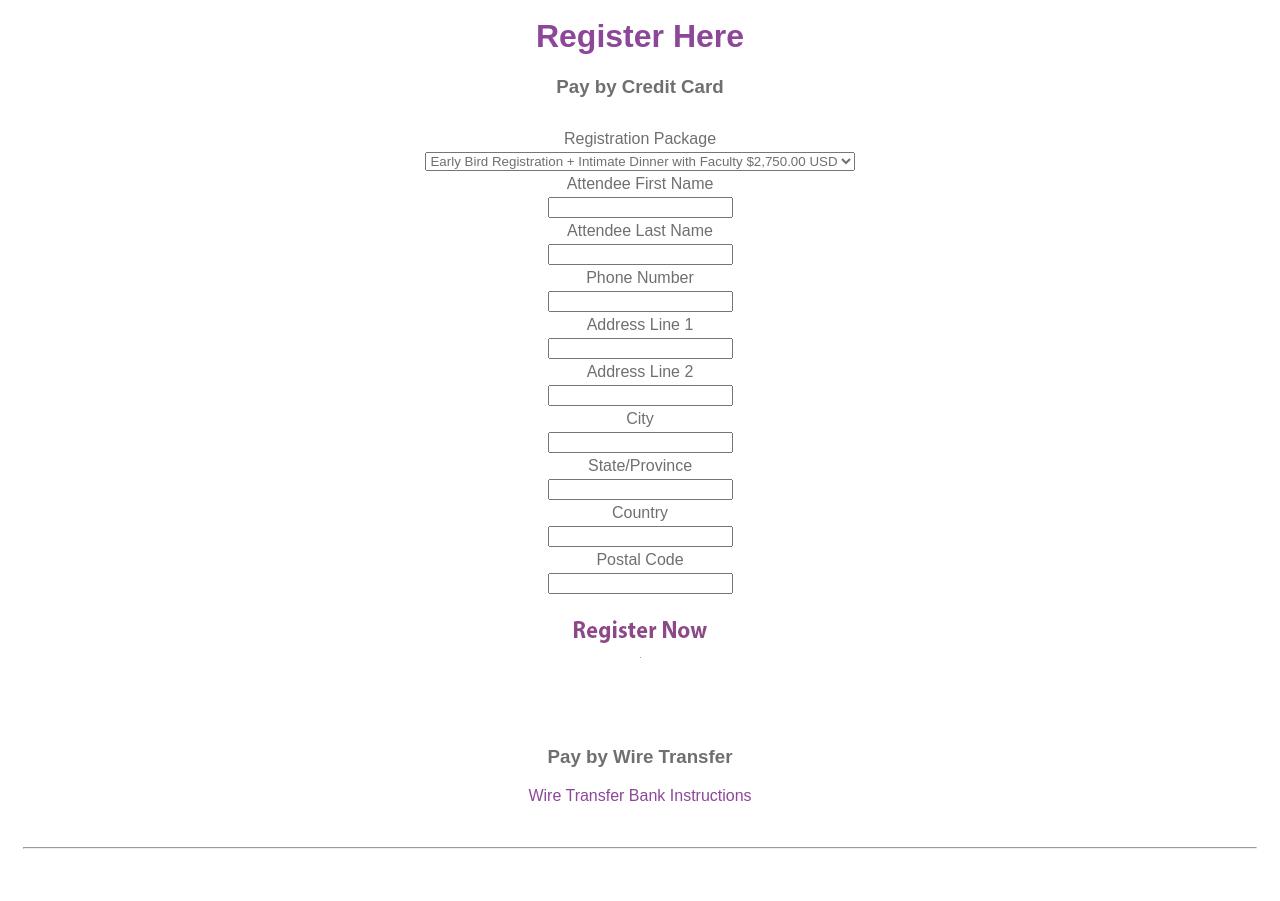
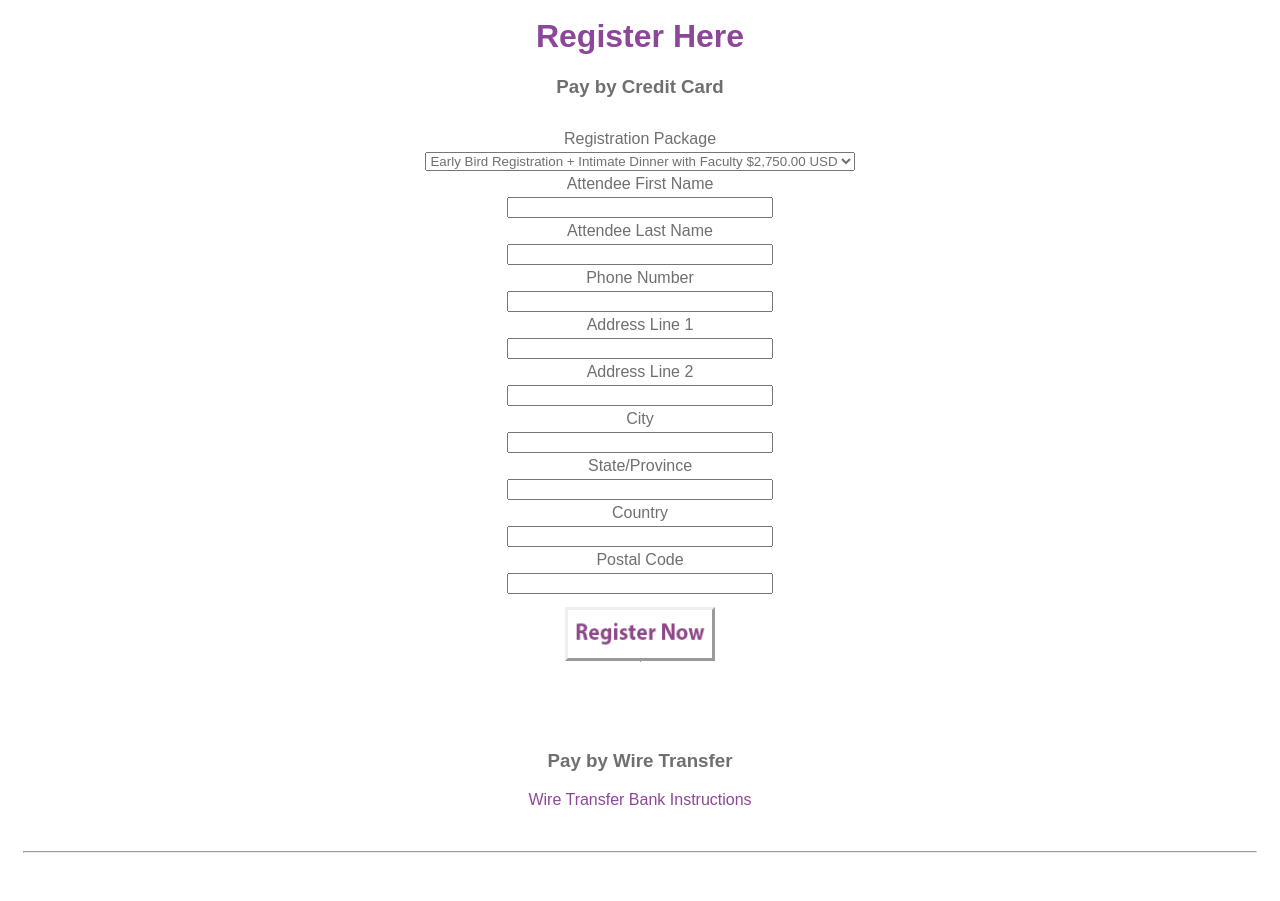
Before and after one commit to alexxisroxxanne/sandiegoarts, a PHP site: page /register.html in a window 1280 px wide. Shown: the part 1360-2261 px from the top of the page. Run offline with PHP 8.4, Linux system fonts and the light colour scheme.

Commit message:
Style updates to form

```diff
--- a/styles.css
+++ b/styles.css
@@ -58,6 +58,13 @@ table {
   margin: auto;
   padding: 10px;
 }
+input {
+  width: 20em;
+}
+.register-button {
+  border-style: outset;
+  width: 150px;
+}
 /**
  * Mobile styles
  */
```
